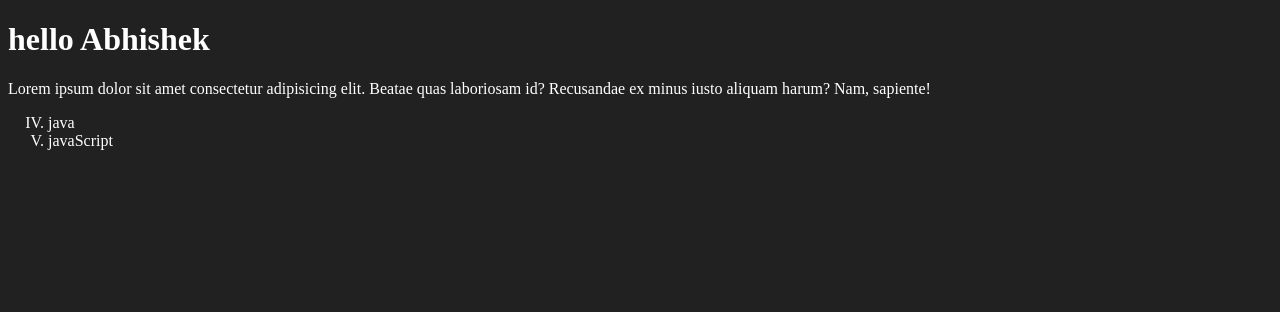
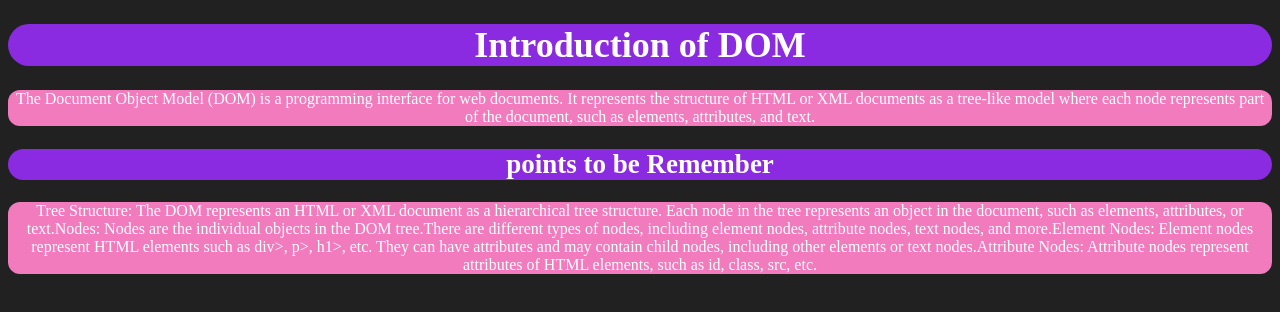
Before and after one commit to abhishekrathour07/WEB-DEVELOPMENT, a plain HTML site: page 5 JavaScript/practice.html in a window 1280 px wide. Drawn offline with Linux system fonts and the light colour scheme.

Commit message:
html files

```diff
--- a/5 JavaScript/practice.html
+++ b/5 JavaScript/practice.html
@@ -1,18 +1,52 @@
 <!DOCTYPE html>
 <html lang="en">
+
 <head>
     <meta charset="UTF-8">
     <meta name="viewport" content="width=device-width, initial-scale=1.0">
     <title>Document</title>
 </head>
-<body style="color: white; background-color: #212121;">
-    <div class="main">
-        <h1 class="title"> hello Abhishek</h1>
-        <p>Lorem ipsum dolor sit amet consectetur adipisicing elit. Beatae quas laboriosam id? Recusandae ex minus iusto aliquam harum? Nam, sapiente!</p>
-        <ol type="I" start="4">
-            <li>java</li>
-            <li>javaScript</li>
-        </ol>
-    </div>
+
+<body style="color: #fff; background-color: #212121;">
+
 </body>
+
+<script>
+
+    // For creating a div
+    function creatingDiv(name, inner, className, tag) {
+        name = document.createElement("div");
+        name.setAttribute("class", className);
+        name.innerHTML = `<${tag}> ${inner} </${tag}>`;
+        document.body.append(name);
+        name.style.textAlign = "center";
+        name.style.backgroundColor = "blueviolet"
+        name.style.borderRadius = "24px";
+        name.style.fontSize = "18px";
+    }
+    creatingDiv("div1", "Introduction of DOM ", "container", "h1");
+    // ?creating a paragraph
+    let div1 = document.querySelector(".container");
+
+    function creatingpara(name, inner) {
+        name = document.createElement("p");
+        name.innerHTML = inner
+        document.body.append(name);
+        name.style.marginTop = "12px"
+        name.style.textAlign = "center";
+        name.style.backgroundColor = "#F27BBD"
+        name.style.borderRadius = "12px";
+    }
+    creatingpara("para1", "The Document Object Model (DOM) is a programming interface for web documents. It represents the structure of HTML or XML documents as a tree-like model where each node represents part of the document, such as elements, attributes, and text.")
+
+
+
+    creatingDiv("div1", " points to be Remember", "container2", "h2")
+    creatingpara("para2", "Tree Structure: The DOM represents an HTML or XML document as a hierarchical tree structure. Each node in the tree represents an object in the document, such as elements, attributes, or text.Nodes: Nodes are the individual objects in the DOM tree.There are different types of nodes, including element nodes, attribute nodes, text nodes, and more.Element Nodes: Element nodes represent HTML elements such as div>, p>, h1>, etc. They can have attributes and may contain child nodes, including other elements or text nodes.Attribute Nodes: Attribute nodes represent attributes of HTML elements, such as id, class, src, etc.")
+
+
+
+
+</script>
+
 </html>
```
